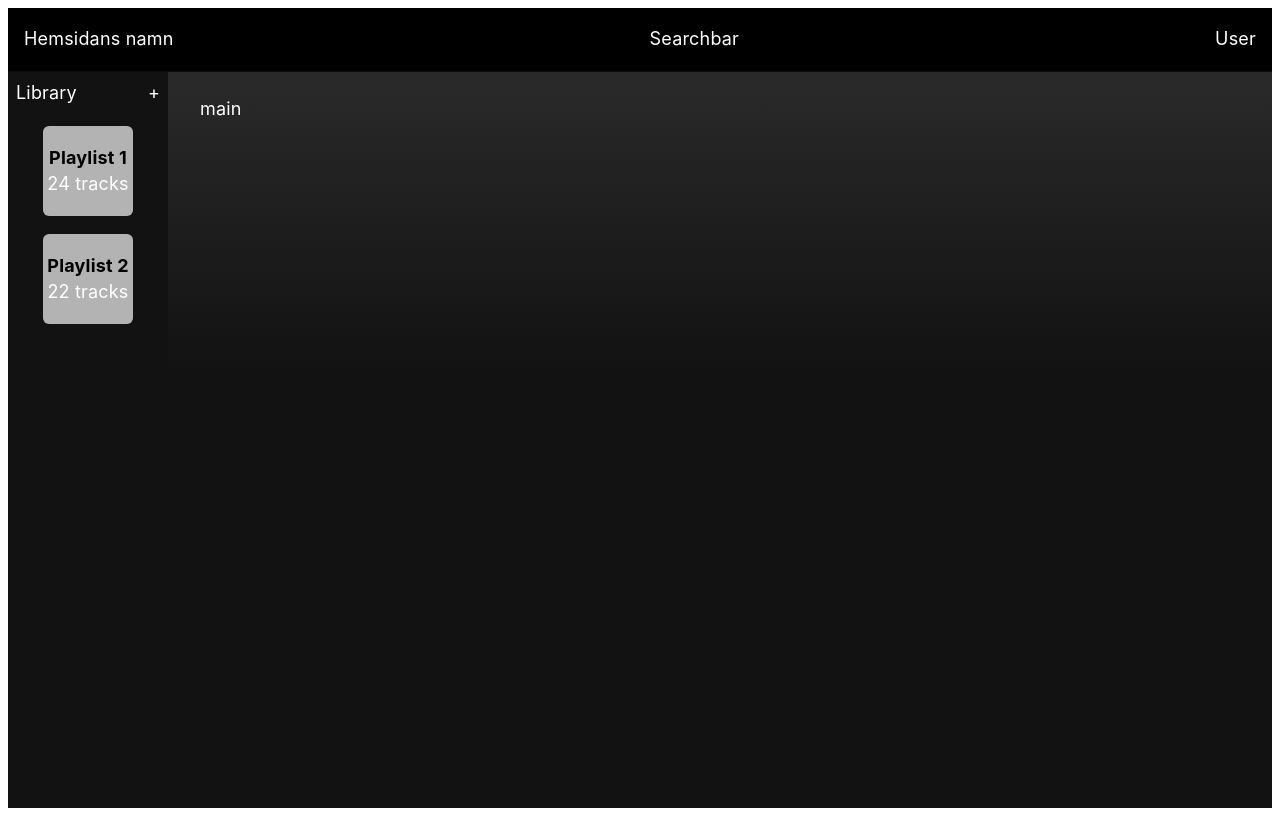
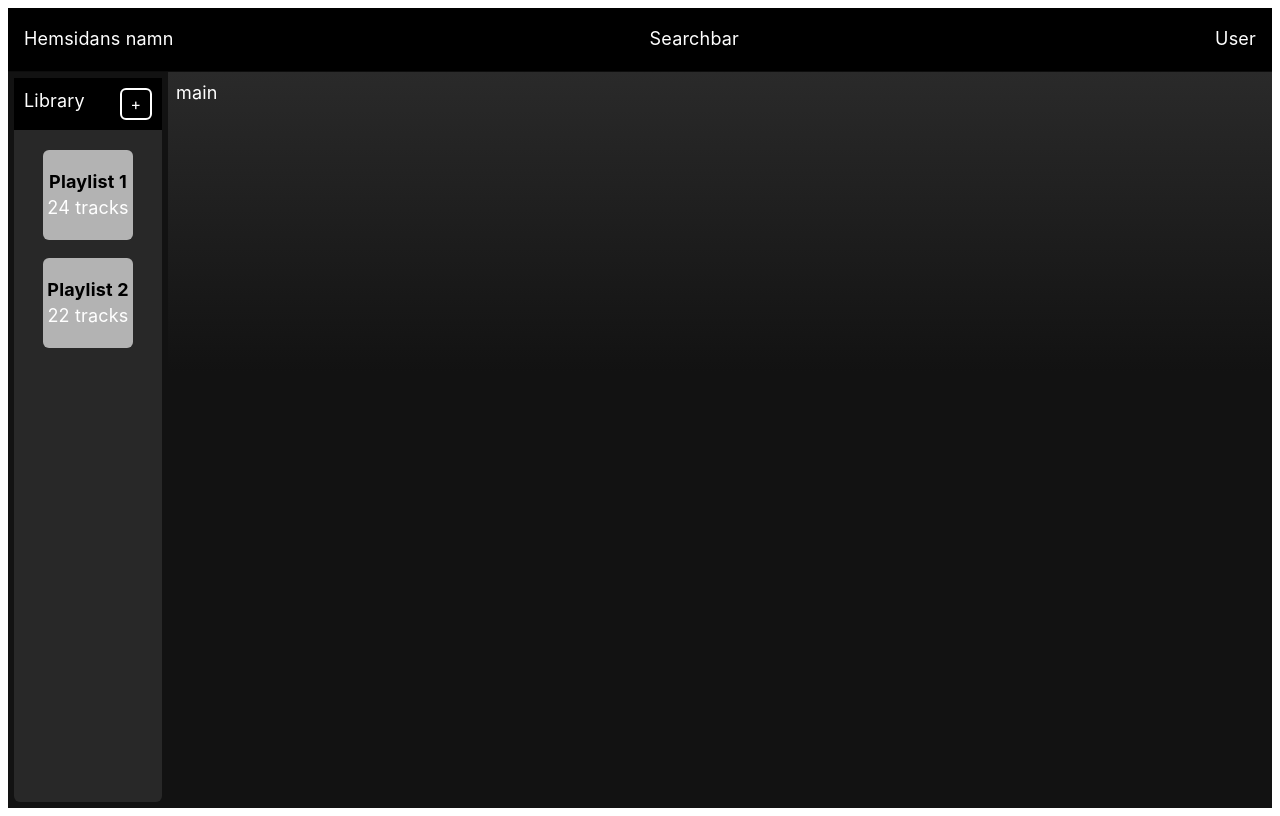
Before and after one commit to KareemKDX/Gruppuppgift6, a React (Vite) app in the folder frontend/: page / in a window 1280 px wide. Built offline with nearby package versions, Linux system fonts and the light colour scheme.

Commit message:
small styling changes

```diff
--- a/frontend/src/components/Sidebar.tsx
+++ b/frontend/src/components/Sidebar.tsx
@@ -7,7 +7,9 @@ function Sidebar() {
         <div className="sidebar-wrapper">
           <div className="sidebar-header">
             <div className="sidebar-header-text">Library</div>
-            <div className="add-playlist">+</div>
+            <div className="sidebar-add-playlist">
+              <h4>+</h4>
+            </div>
           </div>
 
           <div className="sidebar-item-container">
--- a/frontend/src/css/Sidebar.css
+++ b/frontend/src/css/Sidebar.css
@@ -1,7 +1,34 @@
+.sidebar-wrapper {
+  background-color: var(--bg-card-hover);
+  border-radius: var(--radius);
+  height: 100vh;
+  border-radius: var(--radius);
+}
+
 .sidebar-header {
   display: flex;
   justify-content: space-between;
   flex-direction: row;
+  padding: 10px;
+  background-color: black;
+}
+
+.sidebar-add-playlist {
+  display: flex;
+  width: 28px;
+  height: 28px;
+  display: flex;
+  align-items: center;
+  justify-content: center;
+  border: 2px solid white;
+  border-radius: var(--radius);
+  cursor: pointer;
+}
+
+.sidebar-add-playlist h4 {
+  margin: 0;
+  font-size: 16px;
+  font-weight: 400;
 }
 
 .sidebar-item-container {
--- a/frontend/src/css/globals.css
+++ b/frontend/src/css/globals.css
@@ -46,7 +46,7 @@ h5 {
   grid-area: main;
   background: linear-gradient(180deg, #2a2a2a 0%, var(--bg-main) 300px);
   overflow-y: auto;
-  padding: 24px 32px;
+  padding: 8px;
 }
 .navbar {
   display: flex;
@@ -63,6 +63,5 @@ h5 {
   grid-area: sidebar;
   background-color: var(--bg-sidebar);
   overflow-y: auto;
-  padding: 8px;
-  gap: 8px;
+  padding: 6px;
 }
```
